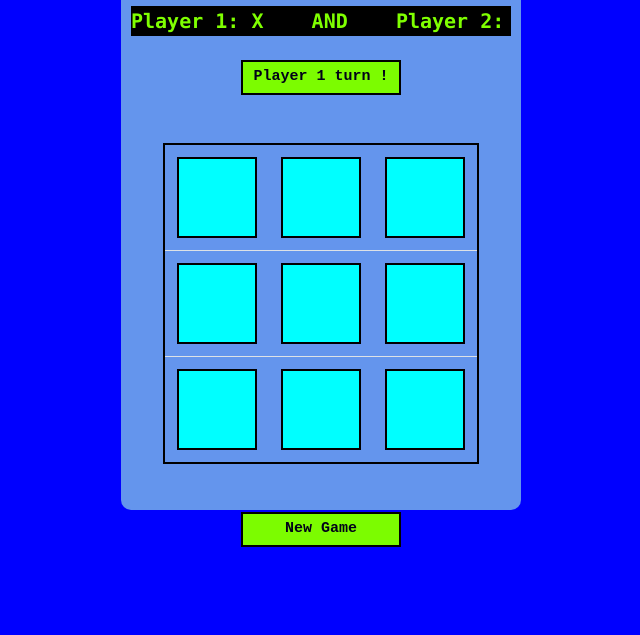
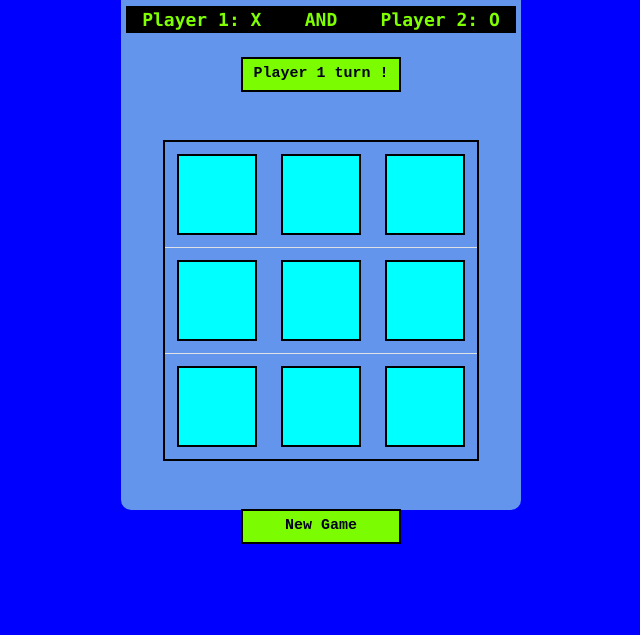
Before and after one commit to yashparmar15/Tic-Tac-Toe, a plain HTML site: page index.html in a window 1280 px wide. Shown: the part 165-800 px from the top of the page, without its empty margins (319-959 px from the left). Drawn offline with nearby package versions, Linux system fonts and the light colour scheme.

Commit message:
first commit

```diff
--- a/index.html
+++ b/index.html
@@ -33,8 +33,8 @@
     .title1{
         background-color:black;
         color:chartreuse;
-        font-size:20px;
-        width:380px;
+        font-size:18px;
+        width:390px;
         margin:auto;
 
 
```
